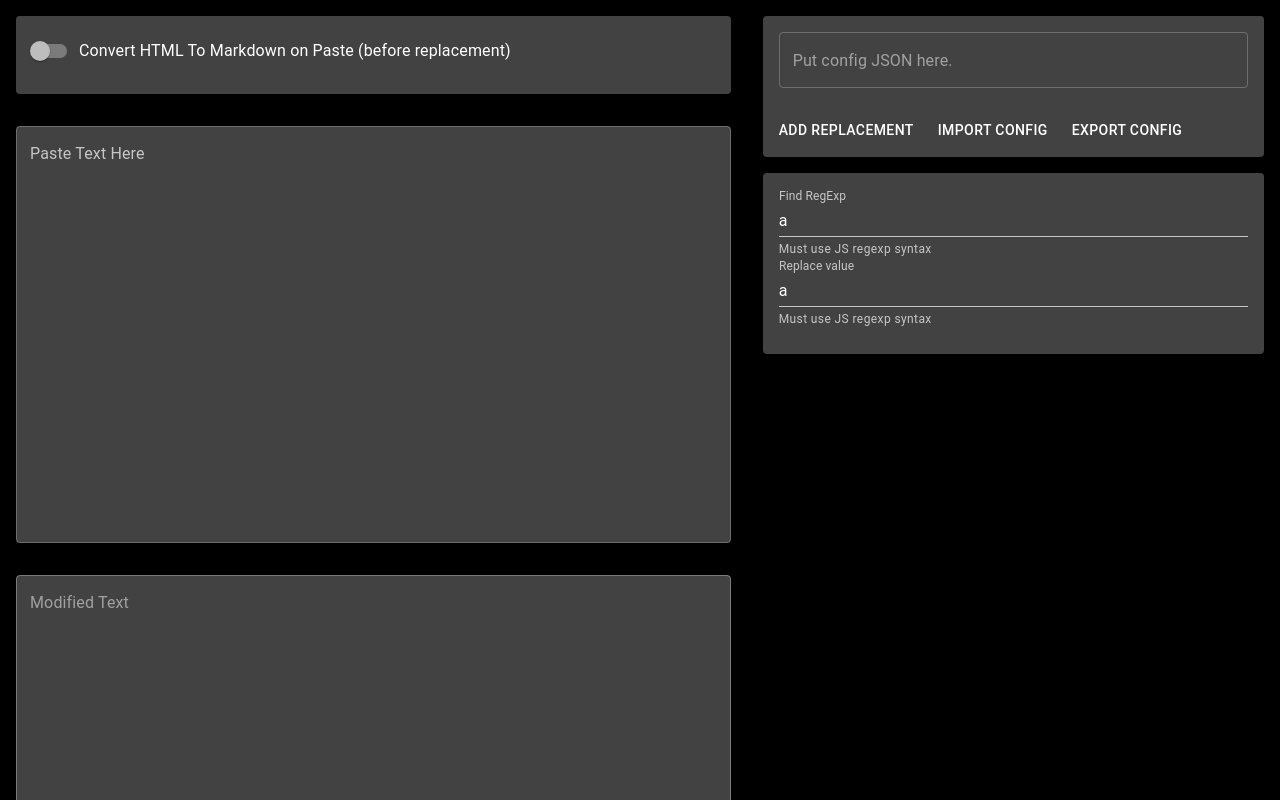
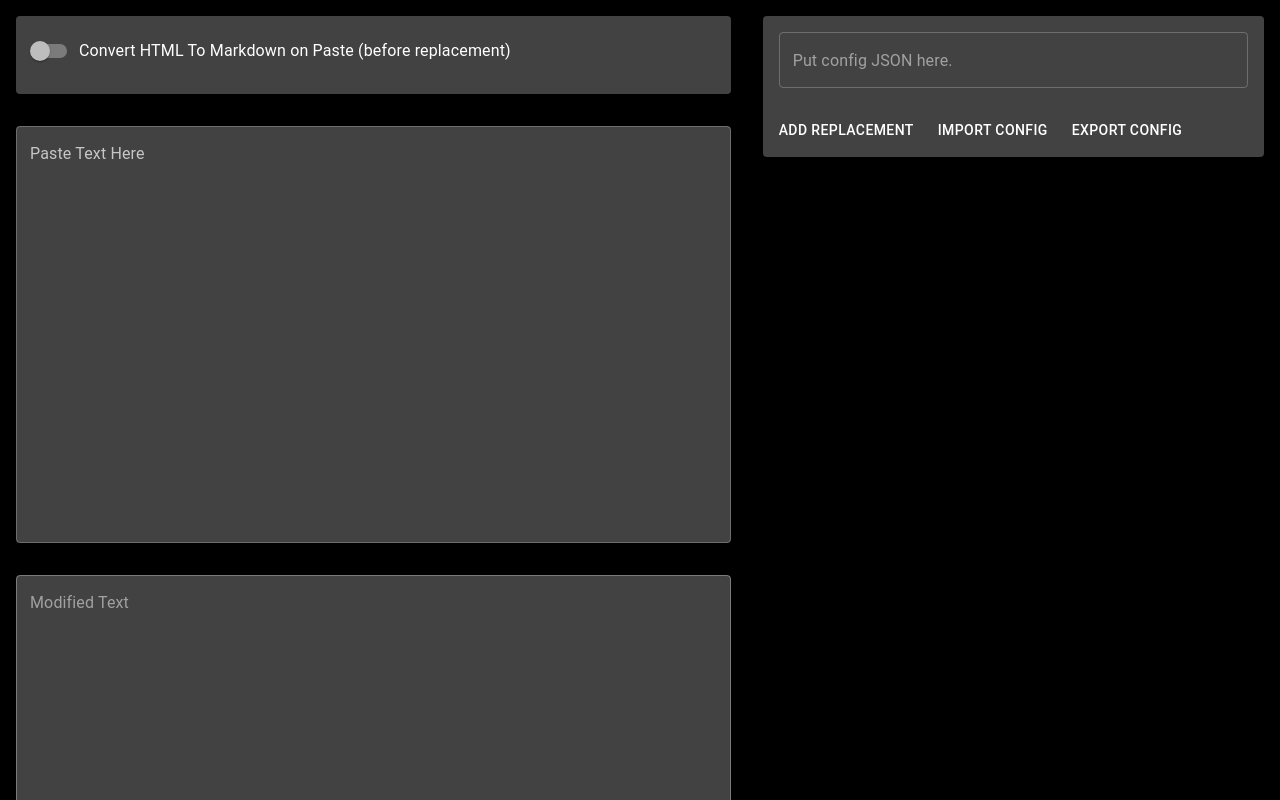
Before and after one commit to ken-bimmel/autoregexp, a React (Create React App) app: page / in a window 1280 px wide. Shown: the top 800 px of the page. Built offline with nearby package versions, Linux system fonts and the light colour scheme.

Commit message:
Fix import bug

```diff
--- a/src/App.jsx
+++ b/src/App.jsx
@@ -31,9 +31,9 @@ function App() {
     }
   )
 
-  const [importedReplacements, setImportedReplacements] = useState("");
+  const [importedReplacements, setImportedReplacements] = useState();
   const [replacedText, setReplacedText] = useState("");
-  const [replacements, setReplacements] = useState([{ find: "a", replace: "a" }]);
+  const [replacements, setReplacements] = useState();
   const [clipSuccess, setClipSuccess] = useState(false);
   const [clipFailure, setClipFailure] = useState(false);
 
@@ -47,8 +47,6 @@ function App() {
       codeBlockStyle: "fenced"
     }
   )
-
-
 
   function handlePaste(event) {
     let rawText = (event.clipboardData || window.clipboardData).getData('text');
@@ -177,7 +175,9 @@ function App() {
                     fullWidth
                     placeholder="Put config JSON here."
                     value={importedReplacements}
-                    onChange={(event) => setImportedReplacements(event.target.value)}
+                    onChange={(event) => {
+                      console.log("imported replacements: ", event.target.value); setImportedReplacements(event.target.value)
+                    }}
                   />
                 </CardContent>
                 <CardActions>
```
